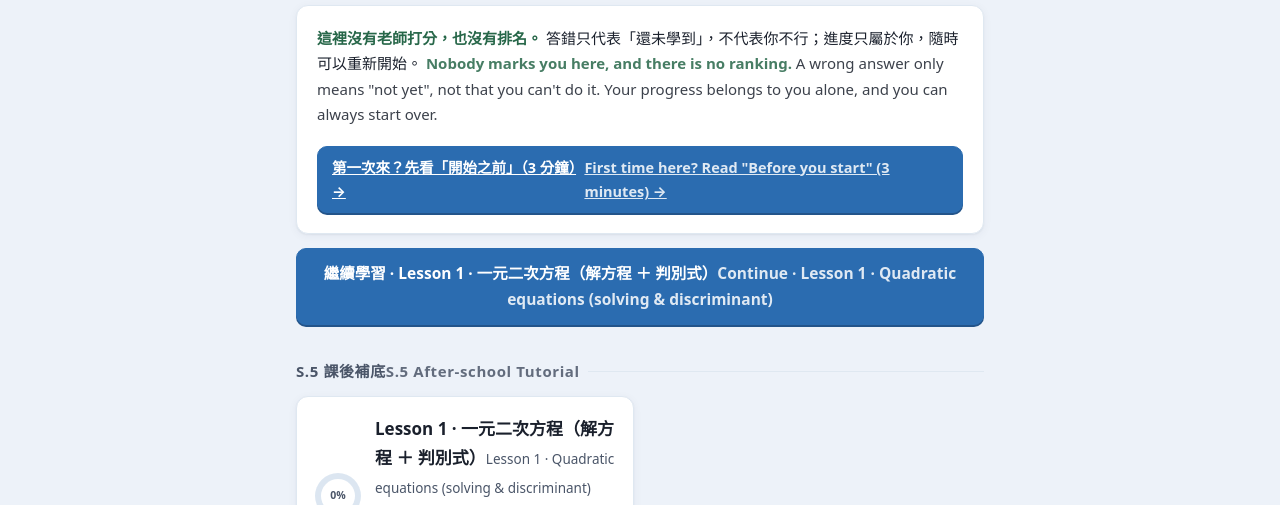
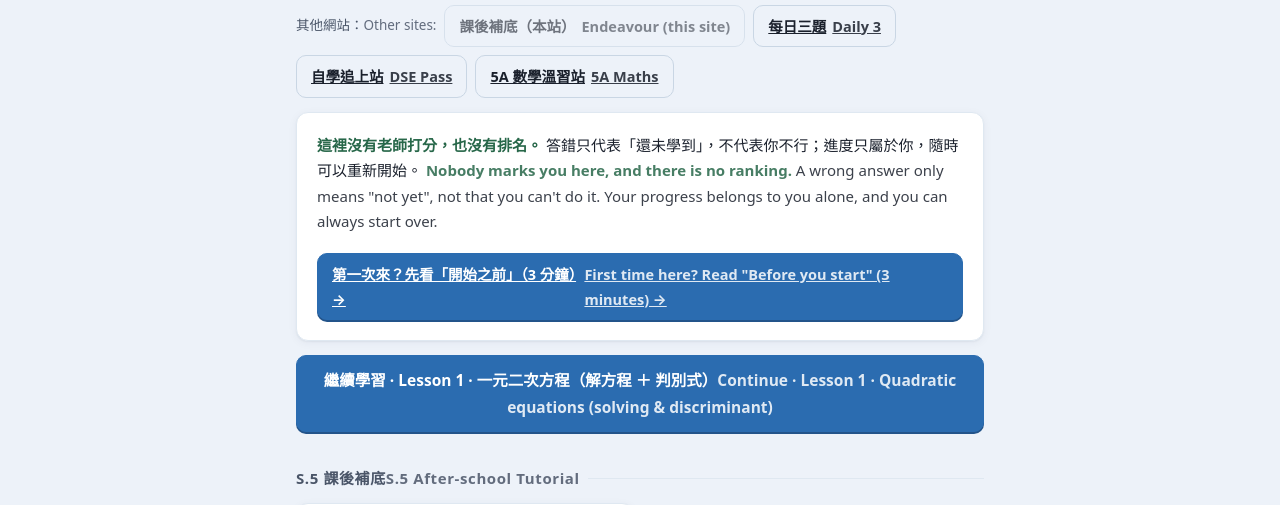
Before and after one commit to math-lov/endeavour, a website: page index.html in a window 1280 px wide. Shown: the part 238-743 px from the top of the page. Drawn offline with Linux system fonts and the light colour scheme.

Commit message:
首頁新增「其他網站」跳轉列（每日三題 / 自學追上站 / 5A 數學溫習站；本站標示 aria-current）；唔連 daily.math/learn（該站會砍掉重做）

```diff
--- a/data/index.js
+++ b/data/index.js
@@ -122,7 +122,7 @@ window.LEARN_INDEX = {
    }
   }
  },
- "generatedAt": "2026-09-28T12:30:08Z",
+ "generatedAt": "2026-09-28T12:39:40Z",
  "counts": {
   "topics": 1,
   "held": 0,
--- a/data/meta.js
+++ b/data/meta.js
@@ -1,6 +1,6 @@
 // 自動生成，請勿手改（來源：data/learn/；重新生成：python tools/make_learn_data.py）
 window.LEARN_META = {
- "generatedAt": "2026-09-28T12:30:08Z",
+ "generatedAt": "2026-09-28T12:39:40Z",
  "blockedQuestions": [],
  "teacherFieldsRemoved": 0
 };
--- a/index.html
+++ b/index.html
@@ -30,6 +30,19 @@
     </h1>
     <p id="site-stats"><span class="l-zh">載入中…</span><span class="l-en">Loading…</span></p>
   </div>
+
+  <!-- 其他網站：4 個站互相連結（唔連 daily.math/learn —— 該站會砍掉重做） -->
+  <nav class="site-links" style="display:flex;flex-wrap:wrap;gap:8px;align-items:center;margin:0 0 14px">
+    <span class="small muted"><span class="l-zh">其他網站：</span><span class="l-en">Other sites:</span></span>
+    <span class="btn btn-sm btn-ghost" aria-current="page" style="opacity:.6;cursor:default">
+      <span class="l-zh">課後補底（本站）</span><span class="l-en">Endeavour (this site)</span></span>
+    <a class="btn btn-sm btn-ghost" href="https://math-lov.github.io/daily.math/">
+      <span class="l-zh">每日三題</span><span class="l-en">Daily 3</span></a>
+    <a class="btn btn-sm btn-ghost" href="https://math-lov.github.io/dse-pass/">
+      <span class="l-zh">自學追上站</span><span class="l-en">DSE Pass</span></a>
+    <a class="btn btn-sm btn-ghost" href="https://math-lov.github.io/s5a-maths/">
+      <span class="l-zh">5A 數學溫習站</span><span class="l-en">5A Maths</span></a>
+  </nav>
 
   <div class="card safety-note">
     <span class="l-zh"><b>這裡沒有老師打分，也沒有排名。</b>
```
